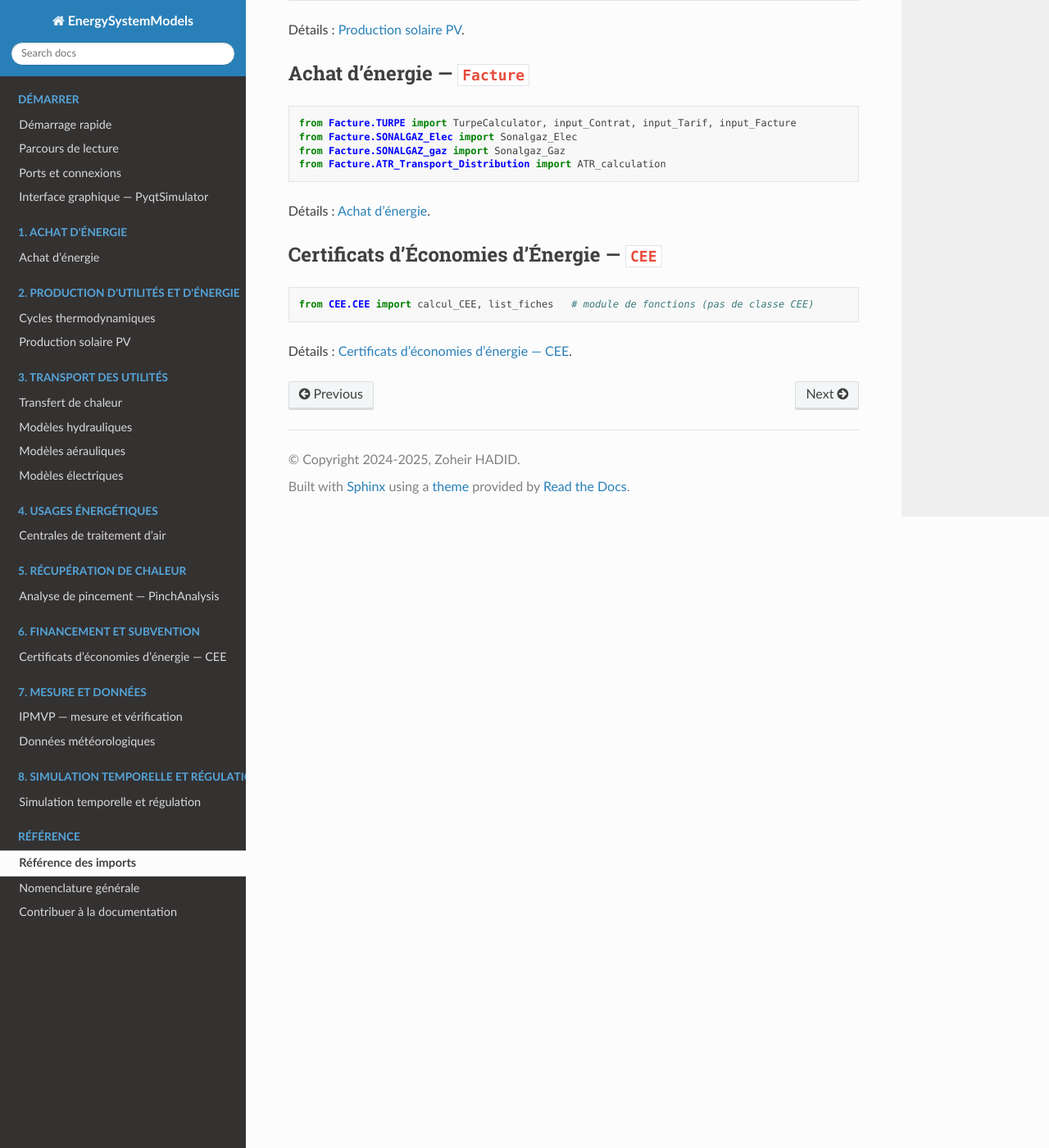
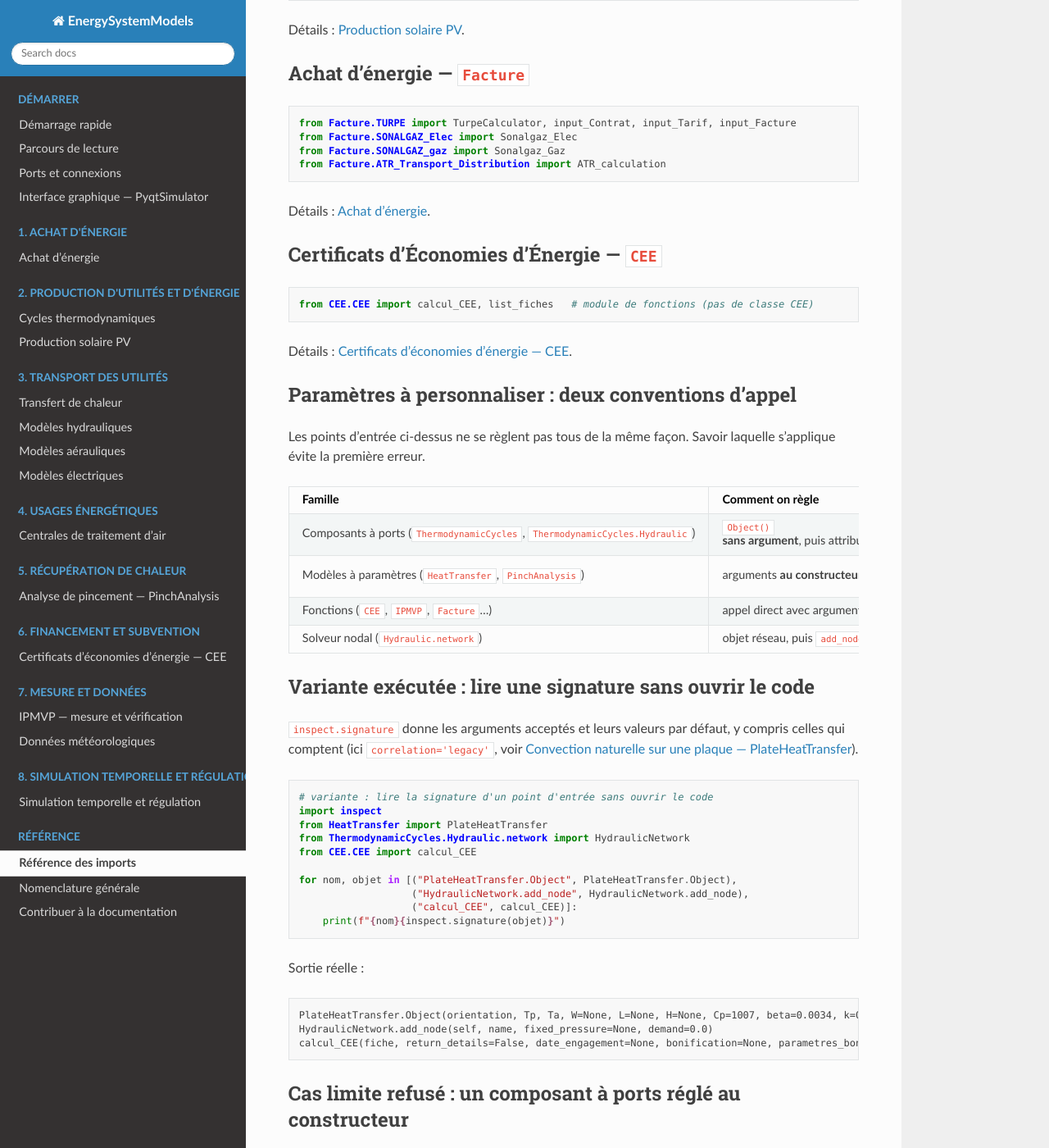
Before and after one commit to ZoheirHADID/EnergySystemModels-fr, a Sphinx documentation site: the page built from docs/source/api.rst, in a window 1280 px wide and 1400 px high, scrolled down 2154 px. Shown: the whole window at 82% size. Built offline with Sphinx 7.4.7 and the Read the Docs theme 3.1.0, drawn with Linux system fonts in a browser that asks for light colours; some of the changed text lies outside the part shown.

Commit message:
doc(api): reference des imports au cran 5 -- conventions d'appel, signatures via inspect ; toutes les pages a exemples au cran 5
Co-Authored-By: Claude Opus 5.5 <noreply@anthropic.com>

```diff
--- a/docs/source/api.rst
+++ b/docs/source/api.rst
@@ -129,3 +129,96 @@ Certificats d'Économies d'Énergie — ``CEE``
    from CEE.CEE import calcul_CEE, list_fiches   # module de fonctions (pas de classe CEE)
 
 Détails : :doc:`011-cee/index`.
+
+Paramètres à personnaliser : deux conventions d'appel
+-----------------------------------------------------
+
+Les points d'entrée ci-dessus ne se règlent pas tous de la même façon. Savoir
+laquelle s'applique évite la première erreur.
+
+.. list-table::
+   :header-rows: 1
+   :widths: 30 36 34
+
+   * - Famille
+     - Comment on règle
+     - Exemples
+   * - Composants à ports (``ThermodynamicCycles``, ``ThermodynamicCycles.Hydraulic``)
+     - ``Object()`` **sans argument**, puis attributs, ``Fluid_connect``,
+       ``calculate()``
+     - ``Source``, ``Compressor``, ``StraightPipe``, ``TA_Valve``
+   * - Modèles à paramètres (``HeatTransfer``, ``PinchAnalysis``)
+     - arguments **au constructeur** ``Object(...)``, puis ``calculate()``
+     - ``PlateHeatTransfer.Object(orientation=…, Tp=…, Ta=…)``
+   * - Fonctions (``CEE``, ``IPMVP``, ``Facture``…)
+     - appel direct avec arguments nommés
+     - ``calcul_CEE(fiche, …)``
+   * - Solveur nodal (``Hydraulic.network``)
+     - objet réseau, puis ``add_node`` / ``add_branch`` / ``solve()``
+     - :doc:`004-hydraulic/resolution_circuit`
+
+Variante exécutée : lire une signature sans ouvrir le code
+----------------------------------------------------------
+
+``inspect.signature`` donne les arguments acceptés et leurs valeurs par
+défaut, y compris celles qui comptent (ici ``correlation='legacy'``, voir
+:doc:`transfert_chaleur`).
+
+.. code-block:: python
+
+    # variante : lire la signature d'un point d'entrée sans ouvrir le code
+    import inspect
+    from HeatTransfer import PlateHeatTransfer
+    from ThermodynamicCycles.Hydraulic.network import HydraulicNetwork
+    from CEE.CEE import calcul_CEE
+
+    for nom, objet in [("PlateHeatTransfer.Object", PlateHeatTransfer.Object),
+                       ("HydraulicNetwork.add_node", HydraulicNetwork.add_node),
+                       ("calcul_CEE", calcul_CEE)]:
+        print(f"{nom}{inspect.signature(objet)}")
+
+Sortie réelle :
+
+.. code-block:: text
+
+   PlateHeatTransfer.Object(orientation, Tp, Ta, W=None, L=None, H=None, Cp=1007, beta=0.0034, k=0.0261, mu=1.85e-05, rhoref=1.201, e=0.85, correlation='legacy')
+   HydraulicNetwork.add_node(self, name, fixed_pressure=None, demand=0.0)
+   calcul_CEE(fiche, return_details=False, date_engagement=None, bonification=None, parametres_bonification=None, **kwargs)
+
+Cas limite refusé : un composant à ports réglé au constructeur
+--------------------------------------------------------------
+
+.. code-block:: python
+
+    # à la suite : deux conventions selon la famille
+    from ThermodynamicCycles.Source import Source
+
+    print("Source.Object" + str(inspect.signature(Source.Object)))   # rien au constructeur
+    s = Source.Object()
+    print("réglages en attributs :", [a for a in ("fluid", "Ti_degC", "Pi_bar", "F") if hasattr(s, a)])
+    try:
+        Source.Object(fluid="water")                                   # pas d'argument accepté
+    except TypeError as erreur:
+        print("Refusé :", erreur)
+
+Sortie réelle :
+
+.. code-block:: text
+
+   Source.Object()
+   réglages en attributs : ['fluid', 'Ti_degC', 'Pi_bar', 'F']
+   Refusé : Object.__init__() got an unexpected keyword argument 'fluid'
+
+Pièges
+------
+
+* **Composant à ports : rien au constructeur.** ``Source.Object(fluid=…)`` est
+  refusé ; on écrit ``s = Source.Object()`` puis ``s.fluid = "water"``.
+* **Modèle à paramètres : tout au constructeur.** À l'inverse,
+  ``PlateHeatTransfer.Object()`` sans ``orientation``, ``Tp``, ``Ta`` lève une
+  ``TypeError``.
+* **Les valeurs par défaut ne sont pas neutres** : lisez la signature avant un
+  calcul (corrélation, émissivité, coefficients « legacy » de plusieurs
+  modules hydrauliques).
+* La vérification de l'installation (import de chaque famille) est dans
+  :doc:`usage/section-6-autres`.
```
Also changed, not shown: JOURNAL_DOC.md (+6 -0 lines), ROADMAP_DOC.md (+1 -1 lines), banc_doc.json (+9 -9 lines).
